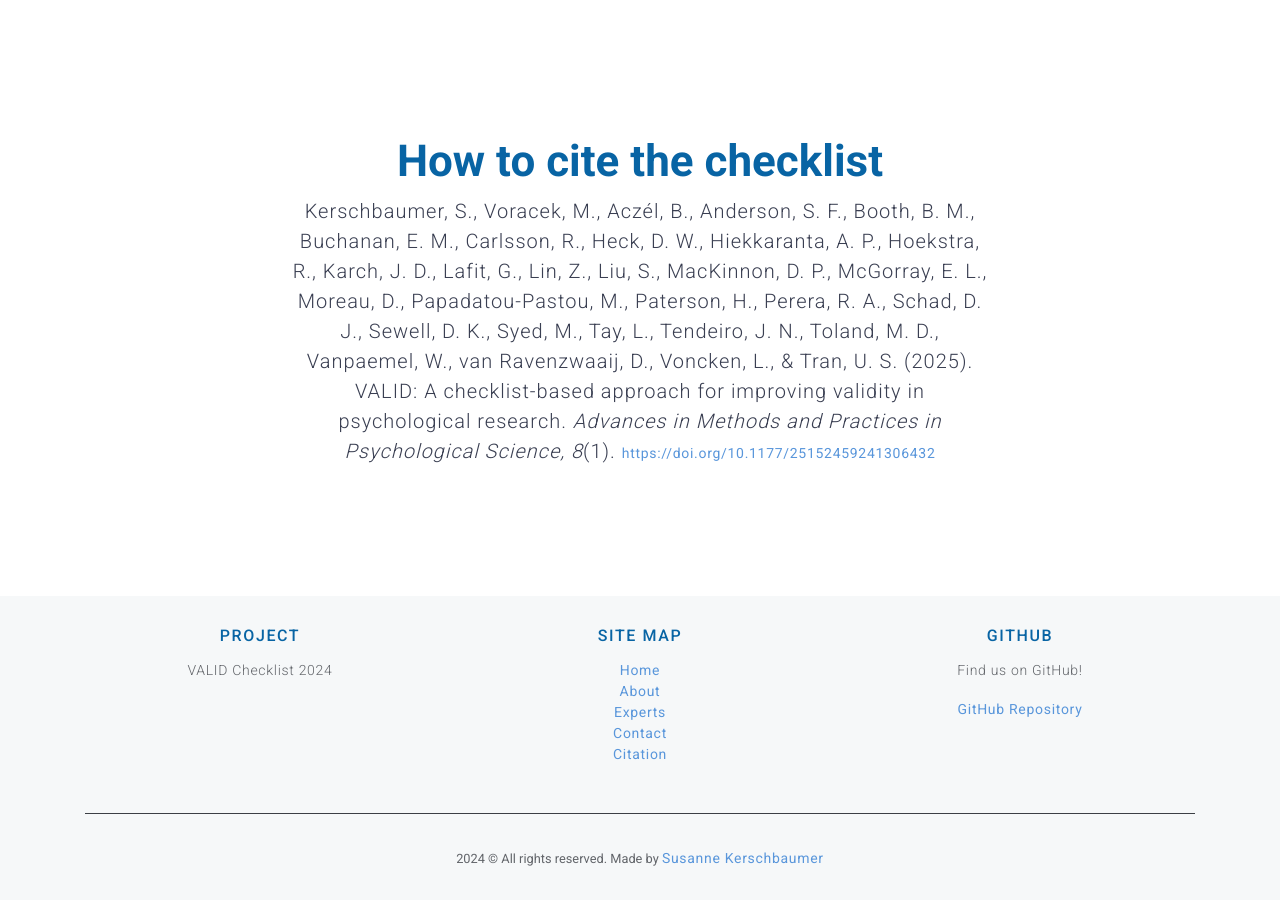
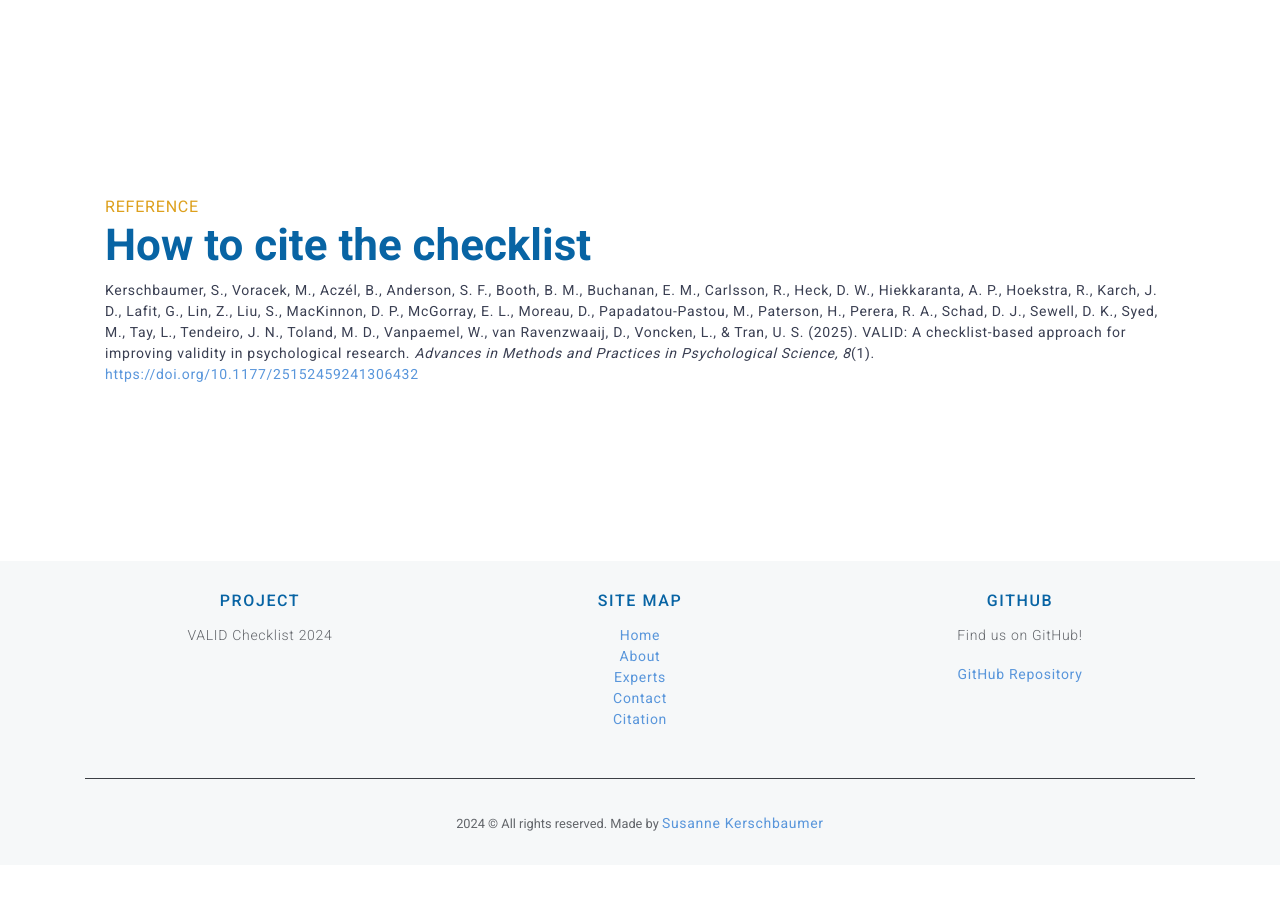
Before and after one commit to susik98/VALID-Checklist, a website: page index.html in a window 1280 px wide. Shown: the part 2920-3820 px from the top of the page. After the commit the page ends 3785 px from the top, so only its background shows below. Drawn offline with nearby package versions, Linux system fonts and the light colour scheme.

Commit message:
Update index.html
Update reference formatting

```diff
--- a/index.html
+++ b/index.html
@@ -163,7 +163,10 @@
 <!-- C I T A T I O N -->
 <section id="cite">
   <div class="container">
-    <div class="title-block">
+    <div class="row">
+      <div class="col-md-12">
+        <div class="content-box">
+          <span>Reference</span>
           <h2>How to cite the checklist</h2>
           <p>
             Kerschbaumer, S., Voracek, M., Aczél, B., Anderson, S. F., Booth, B. M., Buchanan, E. M.,
@@ -177,6 +180,8 @@
               https://doi.org/10.1177/25152459241306432
             </a>
           </p>
+        </div>
+      </div>
     </div>
   </div>
 </section>
```
Lines whose indentation alone changed are shown as unchanged.
